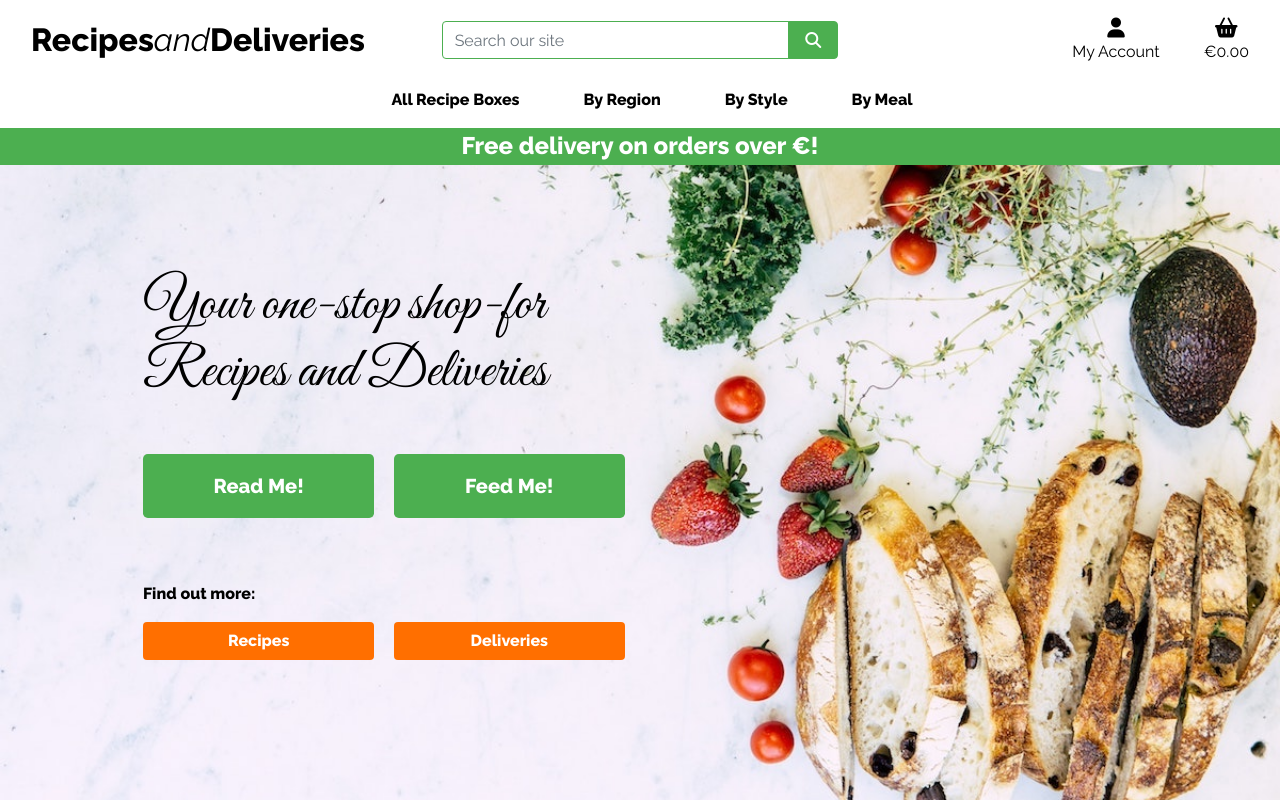
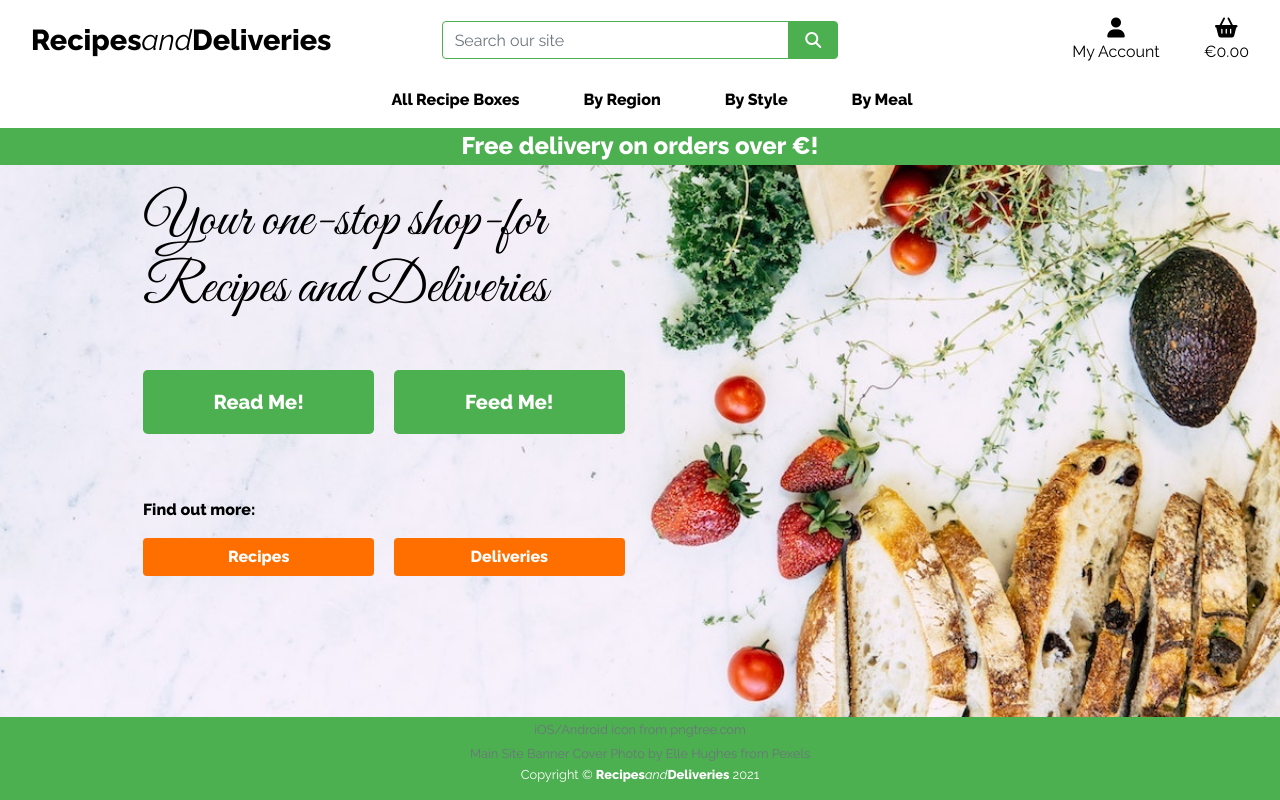
Before and after one commit to Justin-Sawyer/recipes-and-deliveries, a Django app: template home/templates/home/index.html in a window 1280 px wide. Run offline with Django 3.2, Linux system fonts and the light colour scheme; the template is opened without the code that fills it, so the values that code supplies are empty; some libraries are stand-ins or nearby versions.

Commit message:
Footer, icons added

```diff
--- a/home/templates/home/index.html
+++ b/home/templates/home/index.html
@@ -1,5 +1,9 @@
 {% extends "base.html" %}
 {% load static %}
+
+{% block extra_title %}
+ | Home
+{% endblock %}
 
 {% block page_header %}
     <div class="container header-container">
@@ -10,12 +14,14 @@
 {% endblock %}
 
 {% block content %}
-    <div class="container h-100">
-        <div class="row h-100">
+    <div class="container content">
+        <div class="row">
             <div class="col-12 col-md-6 my-auto">
-                <h1 class="display-4 logo-font text-black">
+                <h1 class="text-black d-lg-none my-0" style="font-size: 1.5rem;"><strong>Recipes</strong><i>and</i><strong>Deliveries</strong></h1>
+                <br>
+                <h2 class="display-4 logo-font text-black">
                     Your one-stop shop-for Recipes and Deliveries
-                </h1>
+                </h2>
                 <div class="my-5">
                     <h4>
                         <a href="" class="shop-now-button btn btn-lg py-3 mb-3"><strong>Read Me!</strong></a>
--- a/products/templates/products/products.html
+++ b/products/templates/products/products.html
@@ -1,5 +1,9 @@
 {% extends "base.html" %}
 {% load static %}
+
+{% block extra_title %}
+ | Products
+{% endblock %}
 
 {% block page_header %}
     <div class="container header-container">
--- a/static/css/base.css
+++ b/static/css/base.css
@@ -7,9 +7,25 @@ body {
     https://www.pexels.com/photo/flatlay-photography-of-strawberries-and-sliced-bread-1660030/ */
     background: url('/media/recipes-and-deliveries-banner.jpg') no-repeat center center fixed;
     background-size: cover;
-    height: calc(100vh - 164px);
+    min-height: 100%;
+    /*height: calc(100vh - 164px);*/
     color: black;
     font-family: 'Raleway', sans-serif;
+    display: flex;
+    flex-direction: column;
+}
+
+.content {
+    flex: 1 0 auto;
+    /*min-height: calc(100vh - 200px);*/
+  }
+
+.footer {
+    flex-shrink: 0;
+}
+
+.site-title {
+    font-size: 1.8rem;
 }
 
 /* from Bulma */
@@ -130,6 +146,8 @@ body {
     position: fixed;
     background: white;
     z-index: -1;
+    /*background-size: cover;
+    height: calc(100vh - 164px);*/
 }
 
 .all-products-container,
--- a/templates/base.html
+++ b/templates/base.html
@@ -23,6 +23,9 @@
                 href="https://fonts.googleapis.com/css2?family=Great+Vibes&family=Raleway:ital,wght@0,200;0,400;0,600;0,800;1,200;1,400;1,600;1,800&display=swap"
                 rel="stylesheet">
         <link rel="stylesheet" href="{% static 'css/base.css' %}">
+        <!-- Apple touch / Android / Favicon icon credit: <a href='https://pngtree.com/so/food'>food png from pngtree.com</a>clipart png from pngtree.com</a>-->
+        <link rel="apple-touch-icon" href="{{ MEDIA_URL }}apple-touch-icon.png }}">
+        <link rel="icon" type="image/png" href="{{ MEDIA_URL }}favicon.png }}">
     {% endblock %}
 
     {% block extra_css %}
@@ -57,7 +60,7 @@
         <div id="topnav" class="row bg-white pt-lg-2 d-none d-lg-flex">
             <div class="col-12 col-lg-4 my-auto py-1 py-lg-0 text-center text-lg-left">
                 <a href="{% url 'home' %}" class="nav-link main-logo-link">
-                    <h2 class="text-black my-0"><strong>Recipes</strong><i>and</i><strong>Deliveries</strong></h2>
+                    <h2 class="text-black site-title my-0"><strong>Recipes</strong><i>and</i><strong>Deliveries</strong></h2>
                 </a>
             </div>
             <div class="col-12 col-lg-4 my-auto py-1 py-lg-0">
@@ -139,7 +142,14 @@
     {% block content %}
     {% endblock %}
 
+    {% block footer %}
+        {% include 'includes/footer.html' %}
+    {% endblock %}
+
     {% block postloadjs %}
+    <script>
+        $("#copyright").text(new Date().getFullYear());
+    </script>
     {% endblock %}
 </body>
 
--- /dev/null
+++ b/templates/includes/footer.html
@@ -0,0 +1,10 @@
+<div class="container-fluid footer bg-green">
+    <div class="row">
+        <div class="col-12 footer-copyright w-100 text-center">
+                <p class="mb-0"><a class="text-muted small" href="https://pngtree.com/so/food">iOS/Android icon from pngtree.com</a></p>
+                <p class="mb-0 mt-0"><a class="text-muted small" href="https://www.pexels.com/photo/flatlay-photography-of-strawberries-and-sliced-bread-1660030/">Main Site Banner Cover Photo by Elle Hughes from Pexels</a></p>
+                <!-- From Code Institute Thorin project -->
+                <p class="copyright text-white small">Copyright &copy; <strong>Recipes</strong><i>and</i><strong>Deliveries</strong> <span id="copyright"></span></p>
+        </div>
+    </div>
+</div>
--- a/templates/includes/main-nav.html
+++ b/templates/includes/main-nav.html
@@ -1,6 +1,6 @@
 <div class="collapse navbar-collapse" id="main-nav">
     <ul class="navbar-nav w-auto mx-auto">
-        <li class="nav-item d-block d-md-none">
+        <li class="nav-item d-block d-lg-none">
             <a class="font-weight-bold nav-link text-black mr-5" href="{% url 'home' %}" id="home-link">
                 Home
             </a>
--- a/templates/includes/mobile-top-header.html
+++ b/templates/includes/mobile-top-header.html
@@ -5,7 +5,7 @@
             <p class="my-0">Search</p>
         </div>
     </a>
-    <div class="dropdown-menu border-0 w-100 p-3 my-0" aria-labelledby="mobile-search">
+    <div class="dropdown-menu rounded-0 border-0 w-100 p-3 my-0" aria-labelledby="mobile-search">
         <form class="form" method="GET" action="{% url 'products' %}">
             <div class="input-group w-100">
                 <input class="form-control border border-green" type="text" name="q" placeholder="Search our site">
```
Also changed, not shown: bag/templates/bag/bag.html (+10 -5 lines), products/templates/products/product_detail.html (+6 -2 lines), media/apple-touch-icon.png (added), media/favicon.png (added).
